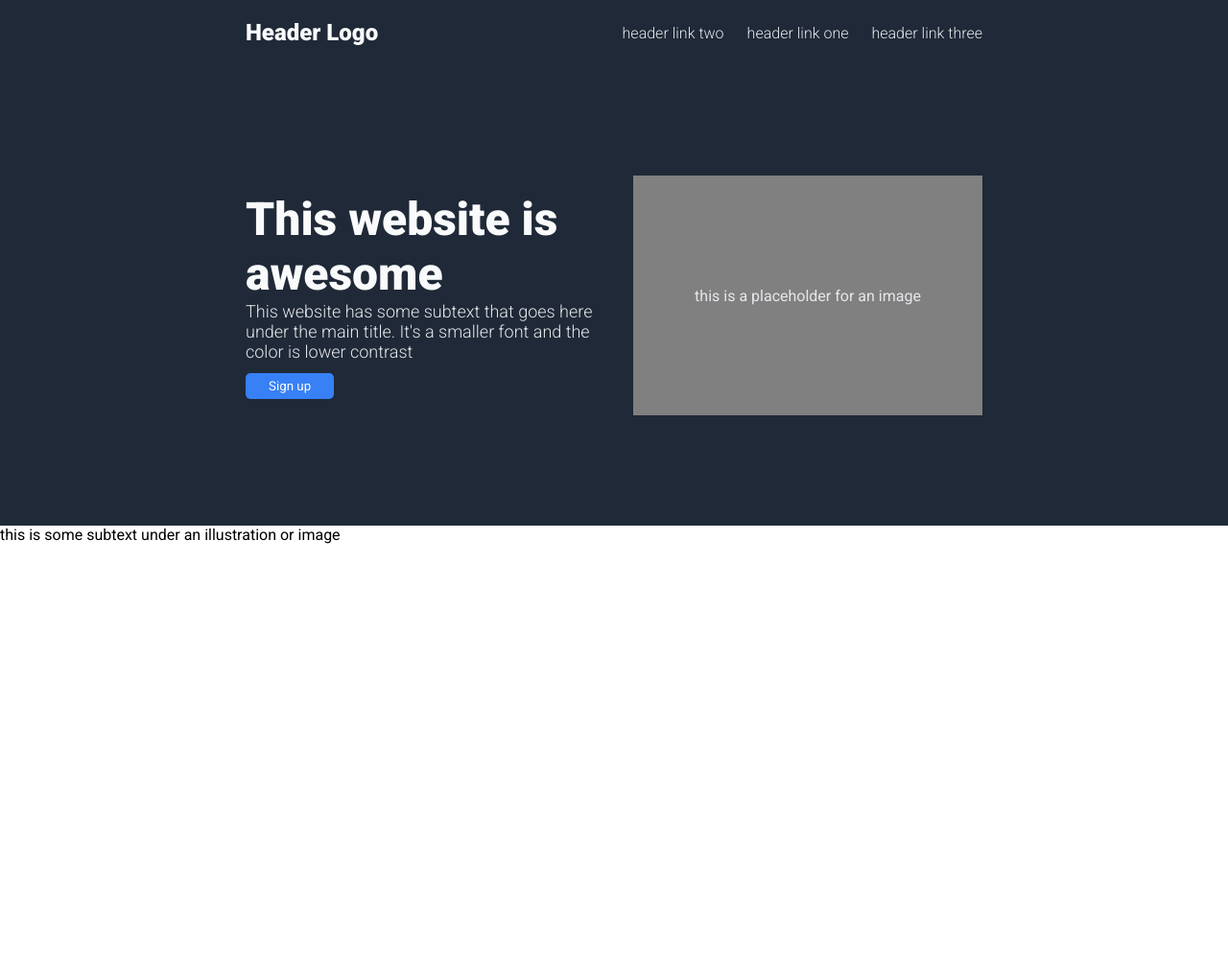
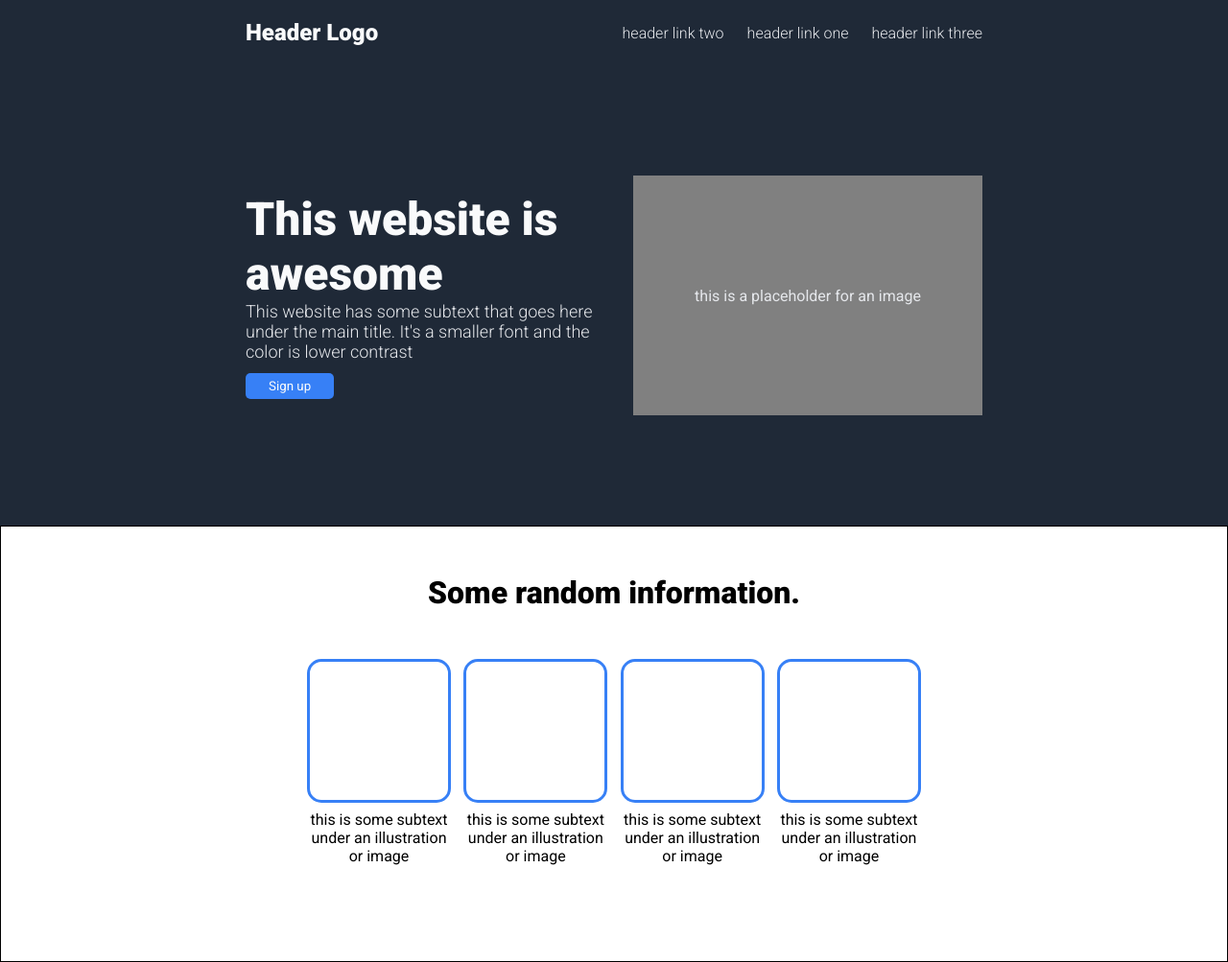
Before and after one commit to nenomancer/landing-page-OP, a plain HTML site: page index.html in a window 1280 px wide. Shown: the whole page at 96% size. Before the commit the page ends 800 px from the top, so only its background shows below. Drawn offline with Linux system fonts and the light colour scheme.

Commit message:
Style random info section

```diff
--- a/index.html
+++ b/index.html
@@ -27,10 +27,26 @@
       </div>
       <div class="placeholder-img">this is a placeholder for an image</div>
     </div>
+
     <div class="random-info">
-      <div class="info-block">
-        <div class="info-img"></div>
-        <p>this is some subtext under an illustration or image</p>
+      <h1 class="info-title">Some random information.</h1>
+      <div class="info-block-container">
+        <div class="info-block">
+          <div class="info-img"></div>
+          <p>this is some subtext under an illustration or image</p>
+        </div>
+        <div class="info-block">
+          <div class="info-img"></div>
+          <p>this is some subtext under an illustration or image</p>
+        </div>
+        <div class="info-block">
+          <div class="info-img"></div>
+          <p>this is some subtext under an illustration or image</p>
+        </div>
+        <div class="info-block">
+          <div class="info-img"></div>
+          <p>this is some subtext under an illustration or image</p>
+        </div>
       </div>
     </div>
   </body>
--- a/style.css
+++ b/style.css
@@ -101,3 +101,41 @@ header {
 }
 
 /* -------------- RANDOM INFO SECTION ----------------  */
+
+.random-info {
+  display: flex;
+  flex-direction: column;
+  align-items: center;
+  justify-content: center;
+  padding: 0 var(--padding-sides);
+  border: 1px solid black;
+}
+
+.info-title {
+  padding: 50px 0;
+}
+
+.info-block-container {
+  --size: 150px;
+
+  display: flex;
+  justify-content: space-between;
+  width: 50vw;
+  margin-bottom: 100px;
+}
+
+.info-block {
+  display: flex;
+  flex-direction: column;
+  align-items: center;
+  text-align: center;
+  width: var(--size);
+}
+
+.info-img {
+  width: var(--size);
+  height: var(--size);
+  border: 3px solid var(--light-blue);
+  border-radius: 15px;
+  margin-bottom: 8px;
+}
```
